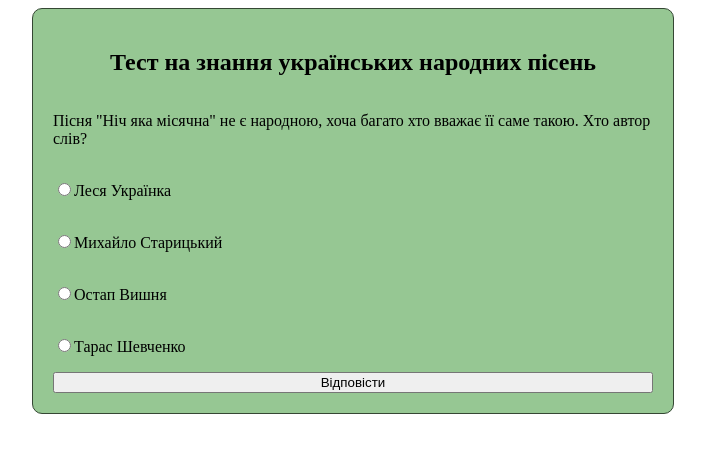
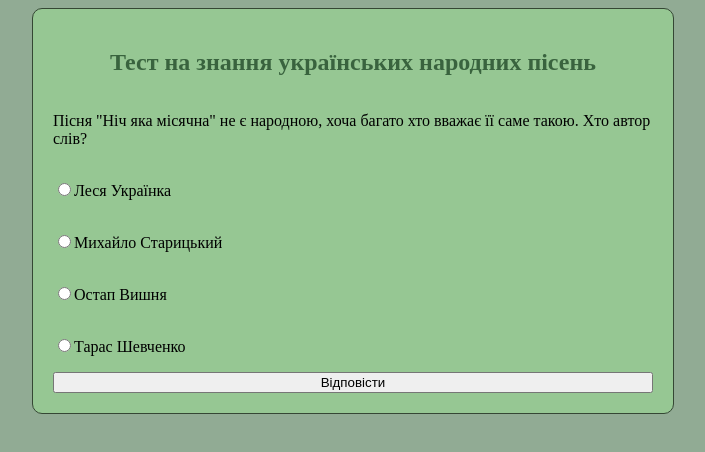
Before and after one commit to kdjvnkdjf/lesson6, a plain HTML site: page index.html in a window 1280 px wide. Shown: the whole page, without its empty margins (287-992 px from the left). Drawn offline with Linux system fonts and the light colour scheme.

Commit message:
Update index.html

```diff
--- a/index.html
+++ b/index.html
@@ -9,9 +9,9 @@
     <link rel="stylesheet" href="style.css">
 </head>
 
-<body>
+<body bgcolor="#91ab94">
     <div class="wrapper">
-        <h2 class="header">Тест на знання українських народних пісень</h2>
+        <h2 class="header"><font color="#39633e">Тест на знання українських народних пісень</font></h2>
         <p id="question"></p>
         <p><input type="radio" name="variant" id="y1"><span  id = "a1"></span></p>
         <p><input type="radio" name="variant" id="y2"><span  id = "a2"></span></p>
```
